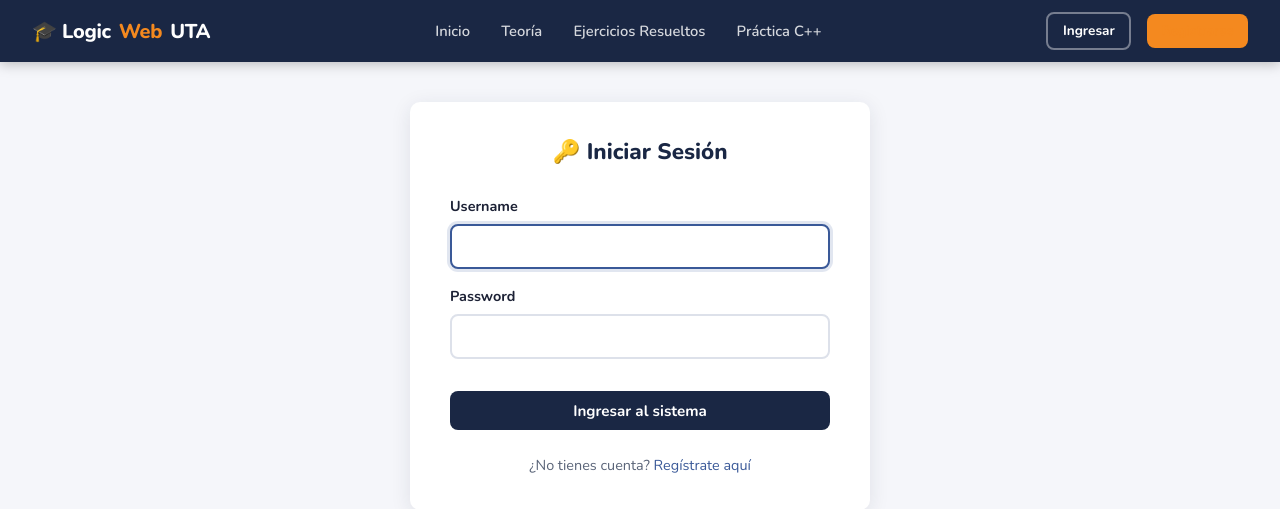
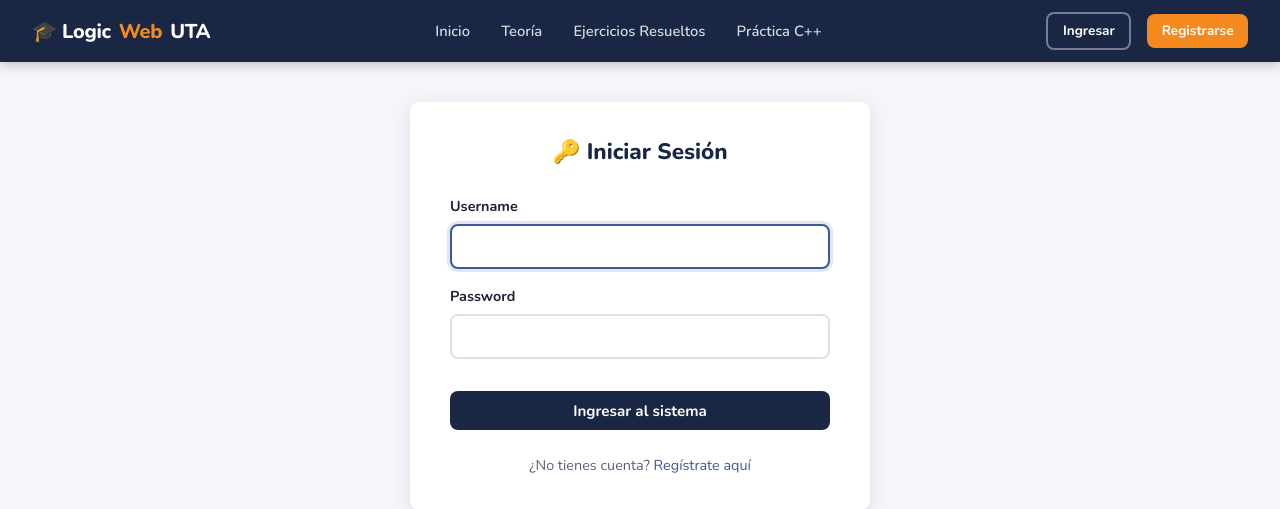
Before and after one commit to Osyanne/LogicWeb-UTA, a Django app: page /login/?next=/ejercicios/practica/18/ in a window 1280 px wide. Shown: the top 509 px of the page. Run offline with Django 5.2, Linux system fonts and the light colour scheme; some libraries are stand-ins or nearby versions.

Commit message:
fix(navbar): texto invisible en boton Registrarse (naranja sobre naranja)
La regla .navbar-user a forzaba color naranja en TODOS los enlaces del navbar, pisando por especificidad el blanco de .btn-naranja. Como el boton Registrarse tambien tiene fondo naranja, quedaba texto naranja sobre naranja (invisible). Se excluyen los botones con :not(.btn); el enlace Salir conserva su color naranja.

```diff
--- a/static/css/style.css
+++ b/static/css/style.css
@@ -93,7 +93,7 @@ img { max-width: 100%; }
   align-items: center;
   gap: 1rem;
 }
-.navbar-user a { color: var(--naranja); font-weight: 700; }
+.navbar-user a:not(.btn) { color: var(--naranja); font-weight: 700; }
 
 /* ── Contenedor principal ───────────────────────────────────── */
 .container {
```
